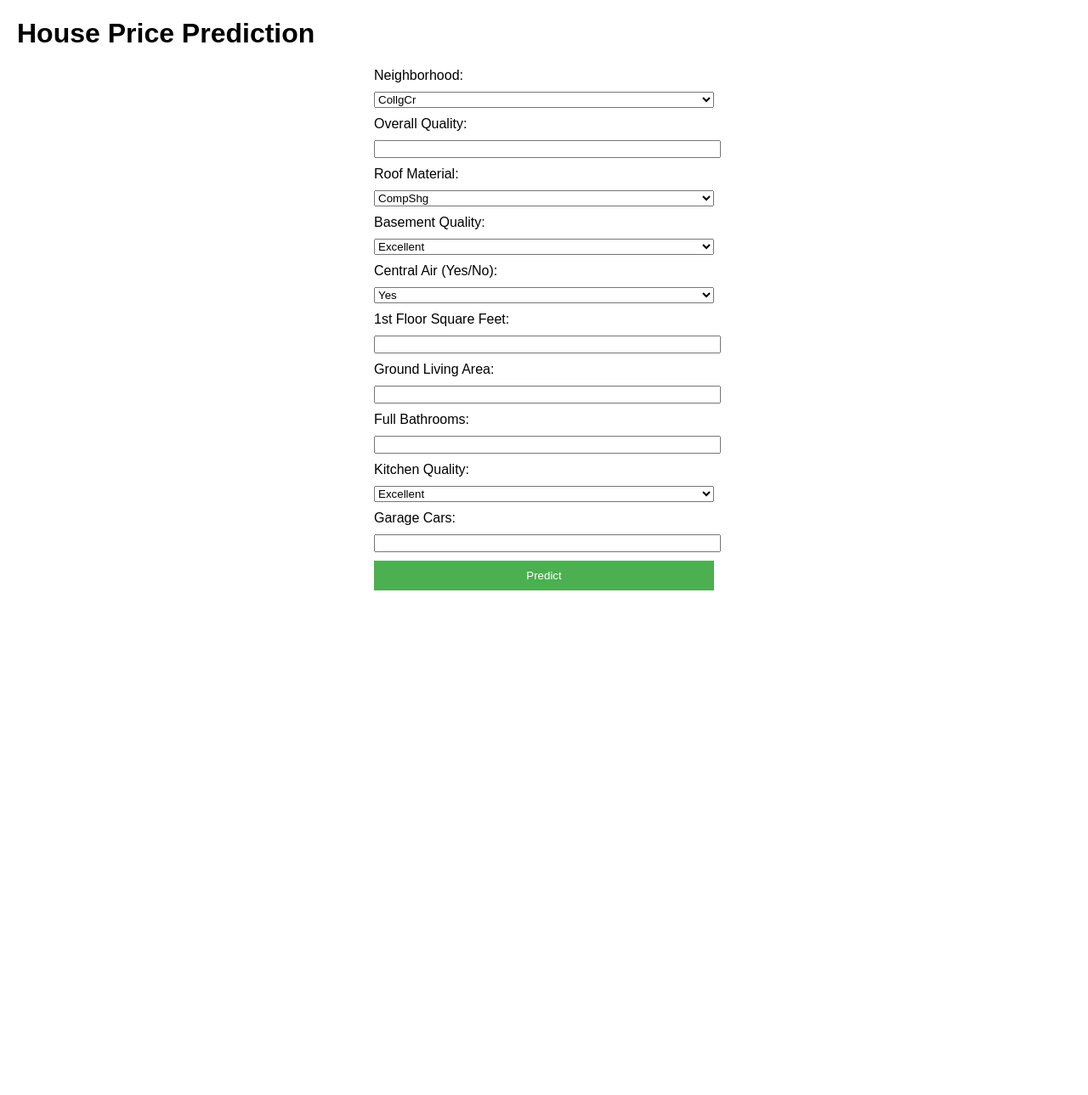
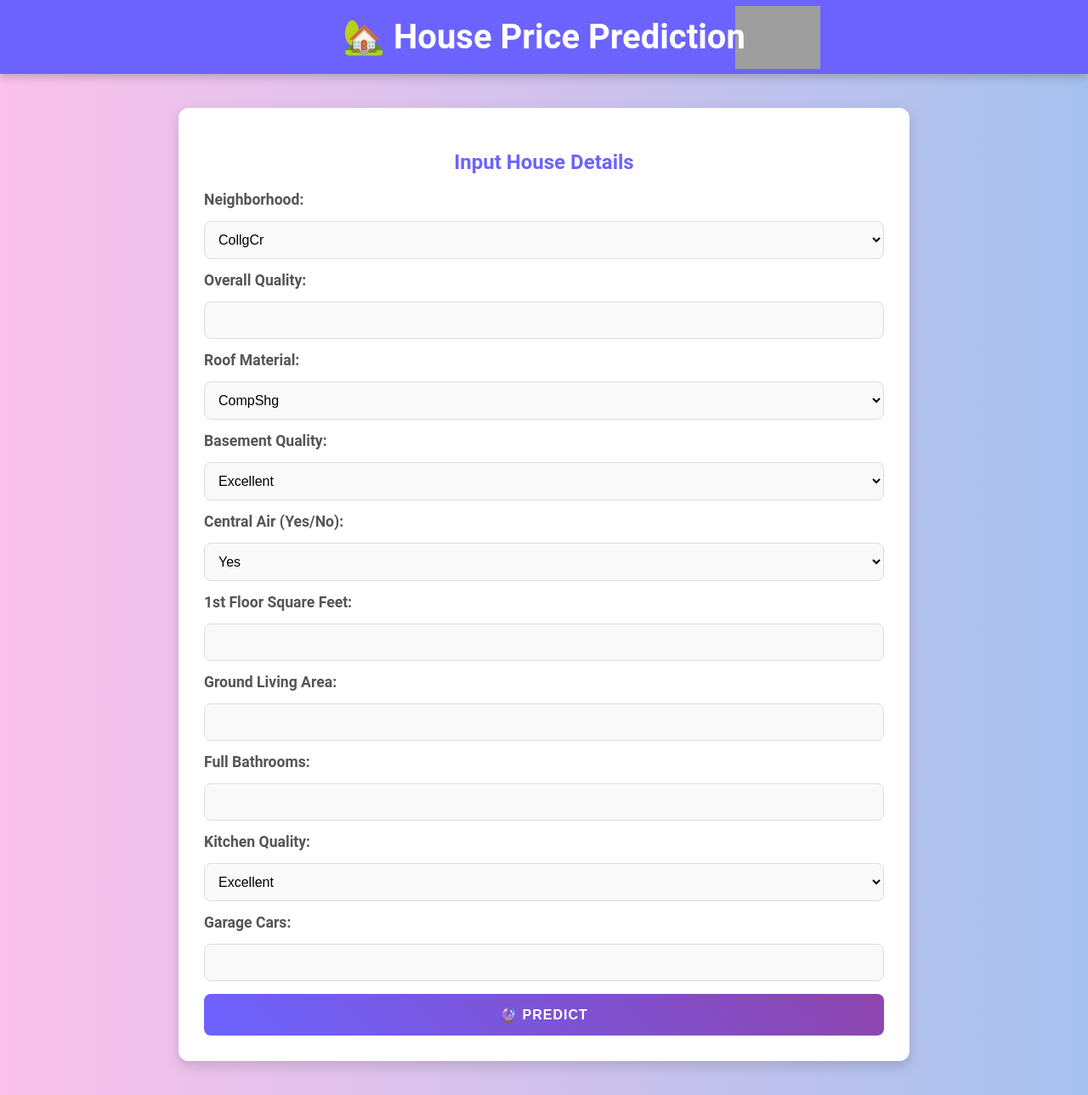
Before and after one commit to MikhaelJP/project-DaMi-03, a Flask app: page / in a window 1280 px wide. Shown: the whole page at 85% size. Before the commit the page ends 695 px from the top, so only its background shows below. Run offline with Flask 3, Linux system fonts and the light colour scheme; parts of the project's set-up code (start-up, migrations or seed data) failed here and were passed over; grey boxes are pictures that could not be loaded.

Commit message:
berikut code kami

```diff
--- a/Deploy/Prediksi/templates/index.html
+++ b/Deploy/Prediksi/templates/index.html
@@ -5,38 +5,207 @@
     <meta name="viewport" content="width=device-width, initial-scale=1.0">
     <title>House Price Prediction</title>
     <style>
+        /* General Styles */
         body {
-            font-family: Arial, sans-serif;
-            margin: 20px;
+            font-family: 'Roboto', Arial, sans-serif;
+            margin: 0;
+            padding: 0;
+            background: linear-gradient(to right, #fbc2eb, #a6c1ee);
+            color: #333;
+            overflow-x: hidden;
         }
+
+        header {
+            position: relative;
+            background-color: #6c63ff;
+            color: white;
+            padding: 20px;
+            text-align: center;
+            box-shadow: 0 4px 10px rgba(0, 0, 0, 0.2);
+        }
+
+        header h1 {
+            margin: 0;
+            font-size: 2.5rem;
+            animation: fadeInDown 1s ease-out;
+            position: relative;
+            z-index: 2;
+        }
+
+        header .character {
+            position: absolute;
+            top: 50%;
+            left: -100px;
+            width: 100px;
+            transform: translateY(-50%);
+            animation: moveCharacter 5s linear infinite;
+        }
+
+        @keyframes moveCharacter {
+            0% {
+                left: -100px;
+            }
+            50% {
+                left: 110%;
+            }
+            100% {
+                left: -100px;
+            }
+        }
+
+        main {
+            max-width: 800px;
+            margin: 40px auto;
+            background: white;
+            padding: 30px;
+            border-radius: 12px;
+            box-shadow: 0 6px 15px rgba(0, 0, 0, 0.15);
+            animation: fadeInUp 1s ease-out;
+        }
+
+        h2 {
+            text-align: center;
+            color: #6c63ff;
+            margin-bottom: 20px;
+        }
+
         form {
-            max-width: 400px;
-            margin: auto;
+            display: flex;
+            flex-direction: column;
+            gap: 15px;
         }
-        label, input, select, button {
-            display: block;
-            width: 100%;
-            margin-bottom: 10px;
+
+        label {
+            font-weight: bold;
+            font-size: 1.1rem;
+            color: #555;
         }
+
+        input, select {
+            padding: 12px;
+            font-size: 1rem;
+            border: 1px solid #ddd;
+            border-radius: 8px;
+            background-color: #f9f9f9;
+            transition: box-shadow 0.3s ease;
+        }
+
+        input:focus, select:focus {
+            outline: none;
+            box-shadow: 0 0 8px rgba(108, 99, 255, 0.6);
+        }
+
         button {
-            background-color: #4CAF50;
+            padding: 15px;
+            font-size: 1rem;
+            background: linear-gradient(45deg, #6c63ff, #8e44ad);
             color: white;
             border: none;
-            padding: 10px;
+            border-radius: 8px;
             cursor: pointer;
+            text-transform: uppercase;
+            font-weight: bold;
+            letter-spacing: 1px;
+            transition: transform 0.3s, box-shadow 0.3s;
         }
+
         button:hover {
-            background-color: #45a049;
+            transform: scale(1.05);
+            box-shadow: 0 8px 20px rgba(108, 99, 255, 0.4);
+        }
+
+        .feedback {
+            padding: 20px;
+            font-size: 1.2rem;
+            text-align: center;
+            border-radius: 8px;
+            margin-bottom: 20px;
+        }
+
+        .feedback.success {
+            background-color: #d4edda;
+            color: #155724;
+            border: 1px solid #c3e6cb;
+            animation: fadeIn 1s ease-out;
+        }
+
+        .feedback.error {
+            background-color: #f8d7da;
+            color: #721c24;
+            border: 1px solid #f5c6cb;
+            animation: fadeIn 1s ease-out;
+        }
+
+        .result-section {
+            text-align: center;
+            padding: 20px;
+            background: #f9f9f9;
+            border-radius: 8px;
+            box-shadow: 0 4px 10px rgba(0, 0, 0, 0.1);
+            margin-top: 20px;
+            animation: fadeInUp 1s ease-out;
+        }
+
+        .result-section h2 {
+            margin-bottom: 10px;
+            color: #333;
+        }
+
+        .result-section p {
+            font-size: 1.2rem;
+            color: #555;
+        }
+
+        @keyframes fadeInDown {
+            from {
+                opacity: 0;
+                transform: translateY(-20px);
+            }
+            to {
+                opacity: 1;
+                transform: translateY(0);
+            }
+        }
+
+        @keyframes fadeInUp {
+            from {
+                opacity: 0;
+                transform: translateY(20px);
+            }
+            to {
+                opacity: 1;
+                transform: translateY(0);
+            }
+        }
+
+        @keyframes fadeIn {
+            from {
+                opacity: 0;
+            }
+            to {
+                opacity: 1;
+            }
         }
     </style>
 </head>
 <body>
-    <h1>House Price Prediction</h1>
+    <header>
+        <h1>🏡 House Price Prediction</h1>
+        <img src="https://cdn-icons-png.flaticon.com/512/189/189001.png" alt="Moving Character" class="character">
+    </header>
+    <main>
+        {% if prediction_text or error_text %}
+        <div class="result-section">
             {% if prediction_text %}
-        <p style="color: green;">{{ prediction_text }}</p>
+                <h2>Prediction Result</h2>
+                <p class="feedback success">{{ prediction_text }}</p>
             {% elif error_text %}
-        <p style="color: red;">{{ error_text }}</p>
+                <h2>Error</h2>
+                <p class="feedback error">{{ error_text }}</p>
             {% endif %}
+        </div>
+        {% endif %}
+        <h2>Input House Details</h2>
         <form action="/predict" method="POST">
             <label for="Neighborhood">Neighborhood:</label>
             <select name="Neighborhood" required>
@@ -46,7 +215,7 @@
             </select>
 
             <label for="OverallQual">Overall Quality:</label>
-        <input type="number" name="OverallQual" required>
+            <input type="number" name="OverallQual" min="1" max="10" required>
 
             <label for="RoofMatl">Roof Material:</label>
             <select name="RoofMatl" required>
@@ -69,13 +238,13 @@
             </select>
 
             <label for="1stFlrSF">1st Floor Square Feet:</label>
-        <input type="number" name="1stFlrSF" required>
+            <input type="number" name="1stFlrSF" min="0" required>
 
             <label for="GrLivArea">Ground Living Area:</label>
-        <input type="number" name="GrLivArea" required>
+            <input type="number" name="GrLivArea" min="0" required>
 
             <label for="FullBath">Full Bathrooms:</label>
-        <input type="number" name="FullBath" required>
+            <input type="number" name="FullBath" min="0" required>
 
             <label for="KitchenQual">Kitchen Quality:</label>
             <select name="KitchenQual" required>
@@ -85,9 +254,10 @@
             </select>
 
             <label for="GarageCars">Garage Cars:</label>
-        <input type="number" name="GarageCars" required>
+            <input type="number" name="GarageCars" min="0" required>
 
-        <button type="submit">Predict</button>
+            <button type="submit">🔮 Predict</button>
         </form>
+    </main>
 </body>
 </html>
```
Lines whose indentation alone changed are shown as unchanged.
